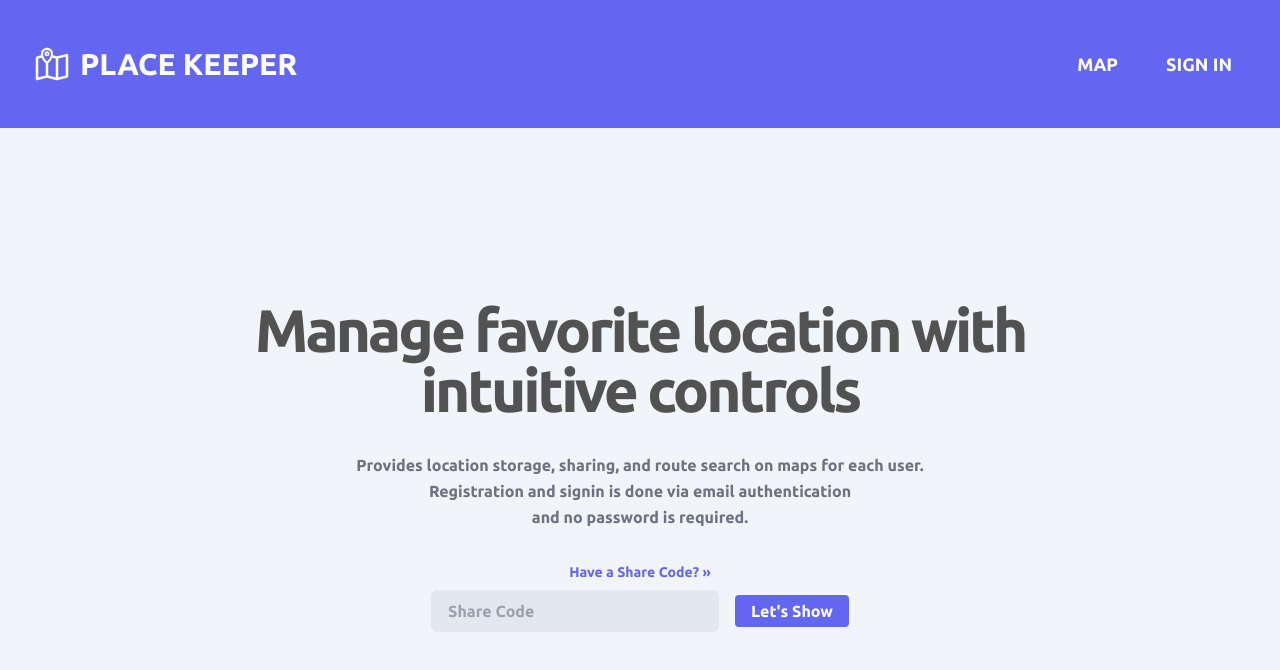
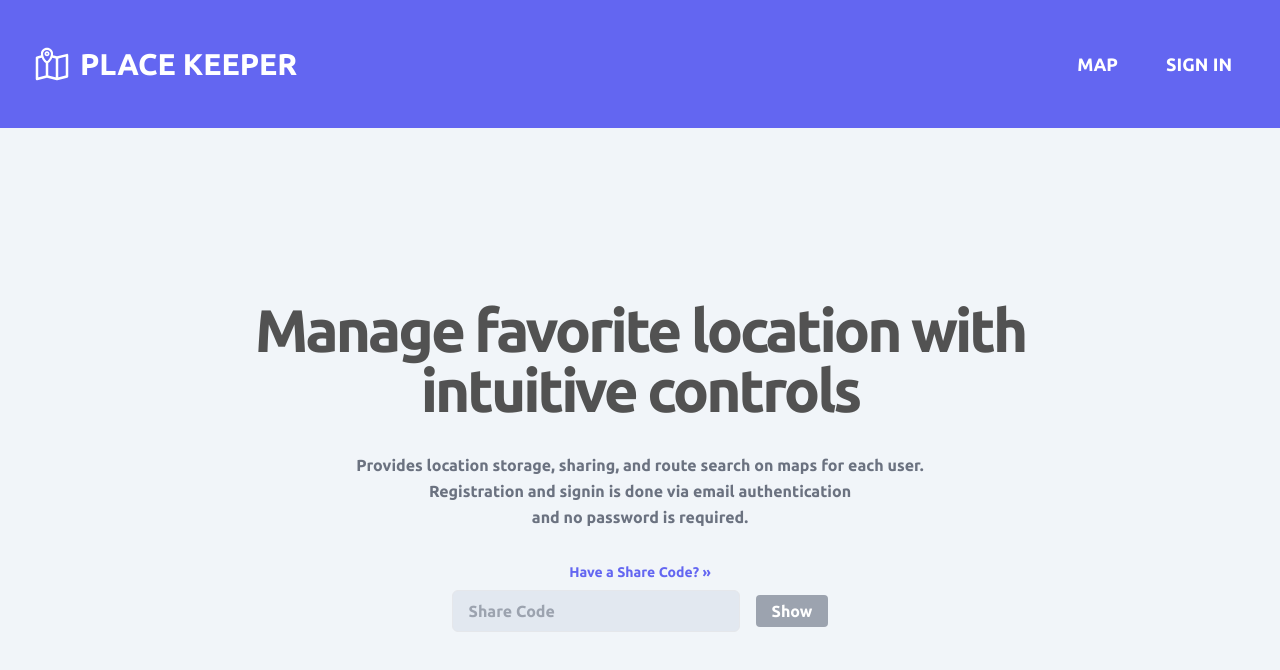
Before and after one commit to mitsu3s/placekeeper, a Next.js app: page / in a window 1280 px wide. Shown: the top 670 px of the page. Built offline with nearby package versions, Linux system fonts and the light colour scheme; no server answers.

Commit message:
Update index.tsx

```diff
--- a/src/pages/index.tsx
+++ b/src/pages/index.tsx
@@ -146,10 +146,14 @@ const Home: NextPage = () => {
                             />
                             <button
                                 onClick={handleShowShareMap}
-                                className="text-white bg-indigo-500 hover:bg-indigo-400 focus-visible:ring active:bg-indigo-600 ml-4 px-4 py-1 rounded"
+                                className={`text-white ${
+                                    !shareCode
+                                        ? 'bg-gray-400 cursor-not-allowed'
+                                        : 'bg-indigo-500 hover:bg-indigo-400 focus-visible:ring active:bg-indigo-500'
+                                } ml-4 px-4 py-1 rounded`}
                                 disabled={!shareCode}
                             >
-                                Let's Show
+                                Show
                             </button>
                         </div>
                     </div>
```
